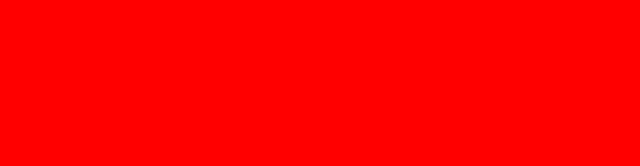
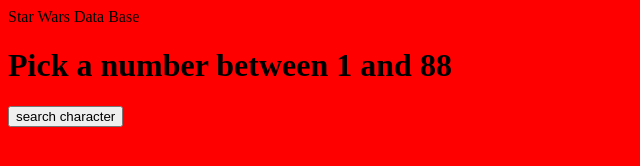
Before and after one commit to ryanshipley/StarWars-pro1, a plain HTML site: page index.html in a window 1280 px wide. Shown: the whole page, without its empty margins (0-640 px from the left). Drawn offline with nearby package versions, Linux system fonts and the light colour scheme.

Commit message:
adds randomizer button

```diff
--- a/index.html
+++ b/index.html
@@ -10,9 +10,13 @@
     <script defer="" src="./js/script.js"></script>
     <link rel="stylesheet" href="./style/style.css">
 
-    <title>Document</title>
+    <title>Star Wars DB</title>
 </head>
 <body>
-
+<header><div id="title">Star Wars Data Base</div></header>
+<h1>Pick a number between 1 and 88</h1>
+<form>
+    <input id="button" type="submit" value="search character">
+</form>
 </body>
 </html>
```
